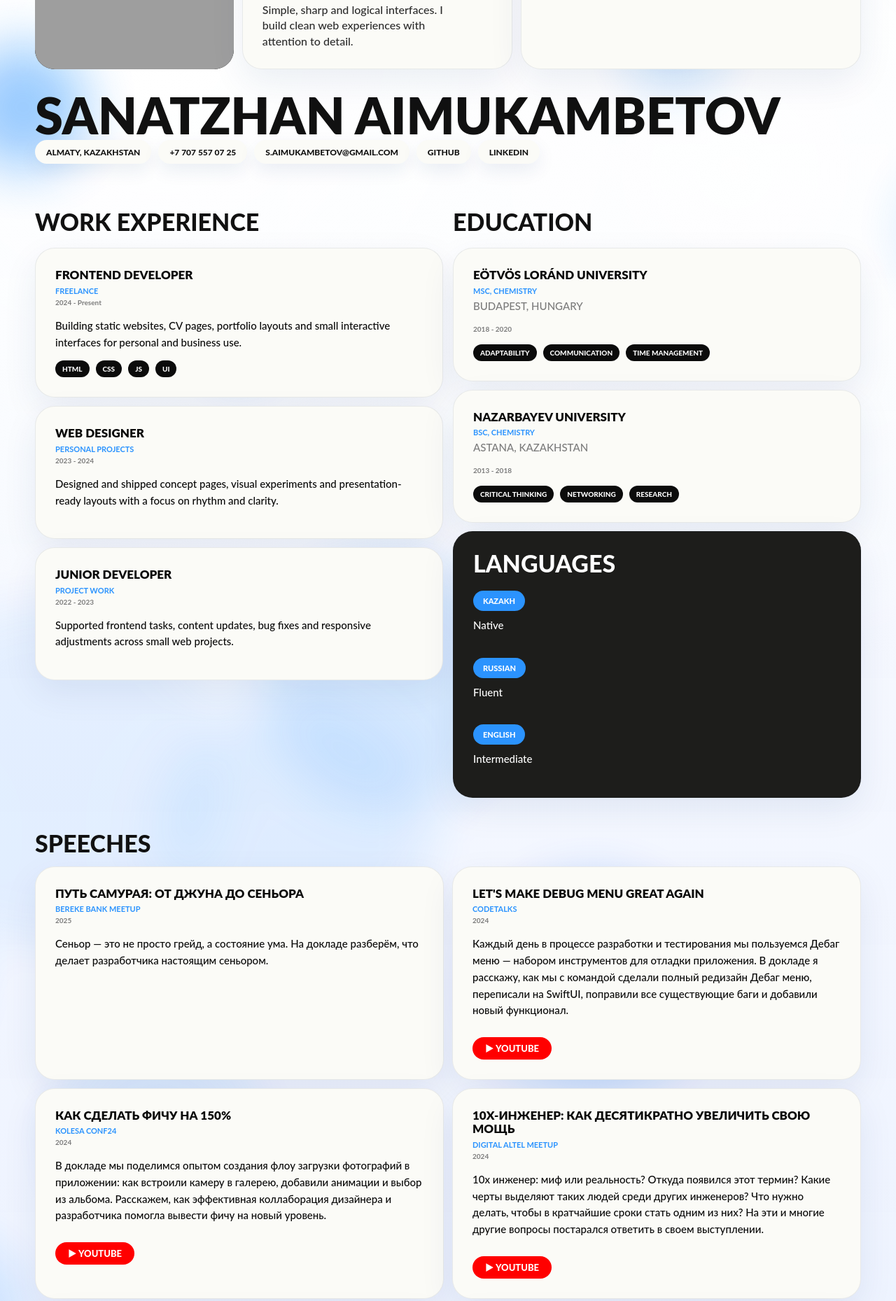
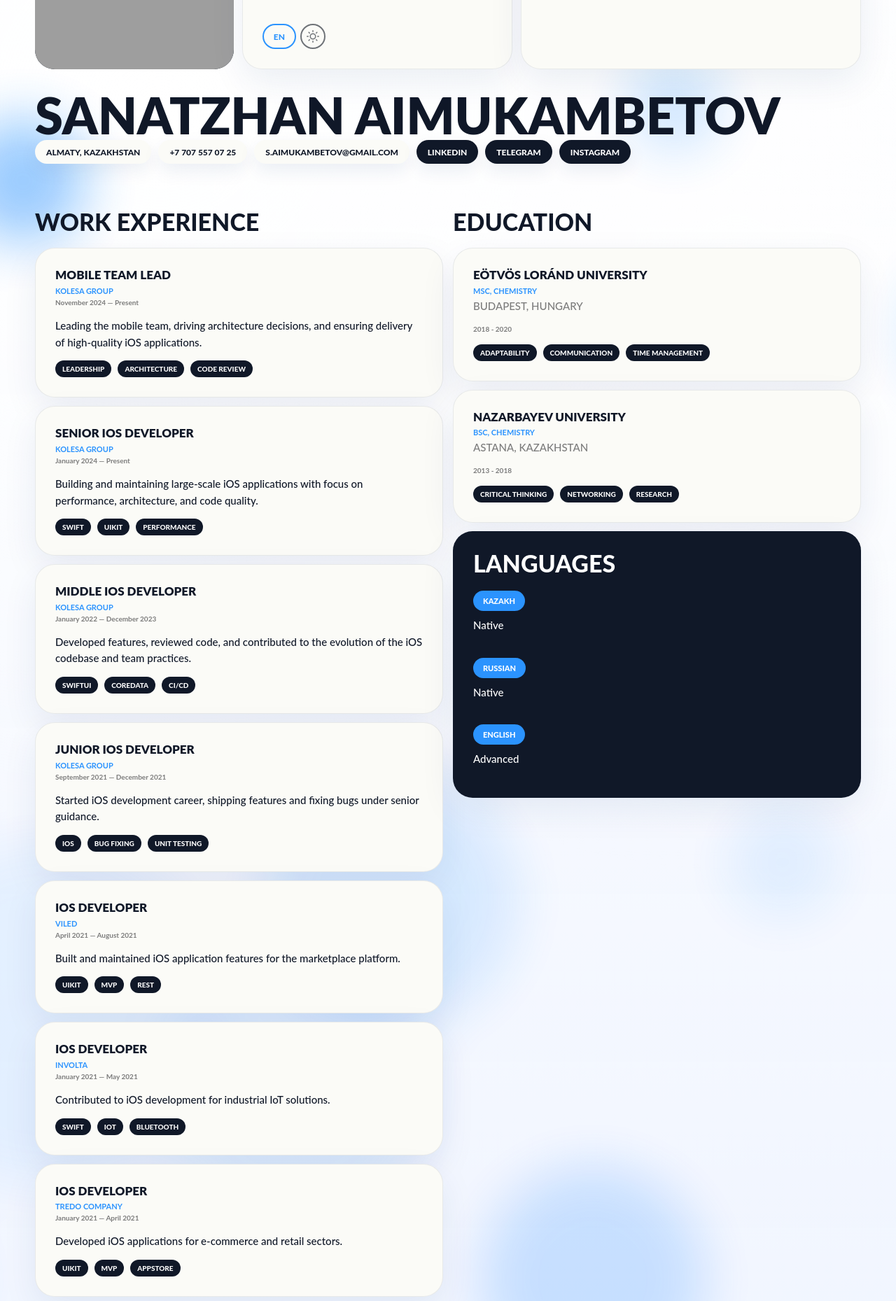
Before and after one commit to aimukambetov/cv, a plain HTML site: page index.html in a window 1280 px wide. Shown: the part 271-2130 px from the top of the page at 70% size. Drawn offline with Linux system fonts and the light colour scheme; grey boxes are pictures that could not be loaded.

Commit message:
update work experience, languages, hero description, toggle placement

```diff
--- a/index.html
+++ b/index.html
@@ -11,13 +11,6 @@
     <link rel="stylesheet" href="styles.css?v=20" />
   </head>
   <body>
-    <div class="toggle-bar">
-      <button class="lang-toggle" type="button" aria-label="Toggle language">RU</button>
-      <button class="theme-toggle" type="button" aria-label="Toggle theme">
-        <svg class="sun-icon" width="18" height="18" viewBox="0 0 24 24" fill="none" stroke="currentColor" stroke-width="2" stroke-linecap="round" stroke-linejoin="round"><circle cx="12" cy="12" r="5"/><path d="M12 1v2M12 21v2M4.22 4.22l1.42 1.42M18.36 18.36l1.42 1.42M1 12h2M21 12h2M4.22 19.78l1.42-1.42M18.36 5.64l1.42-1.42"/></svg>
-        <svg class="moon-icon" width="18" height="18" viewBox="0 0 24 24" fill="none" stroke="currentColor" stroke-width="2" stroke-linecap="round" stroke-linejoin="round" style="display:none"><path d="M21 12.79A9 9 0 1 1 11.21 3 7 7 0 0 0 21 12.79z"/></svg>
-      </button>
-    </div>
     <main class="page-shell">
       <section class="hero-grid" aria-label="Intro">
         <div class="photo-card">
@@ -26,10 +19,13 @@
 
         <article class="hero-title card light">
           <h1>Mobile<br />Team Lead</h1>
-          <p>
-            Simple, sharp and logical interfaces. I build clean web experiences
-            with attention to detail.
-          </p>
+          <div class="hero-toggles">
+            <button class="lang-toggle" type="button" aria-label="Toggle language">RU</button>
+            <button class="theme-toggle" type="button" aria-label="Toggle theme">
+              <svg class="sun-icon" width="18" height="18" viewBox="0 0 24 24" fill="none" stroke="currentColor" stroke-width="2" stroke-linecap="round" stroke-linejoin="round"><circle cx="12" cy="12" r="5"/><path d="M12 1v2M12 21v2M4.22 4.22l1.42 1.42M18.36 18.36l1.42 1.42M1 12h2M21 12h2M4.22 19.78l1.42-1.42M18.36 5.64l1.42-1.42"/></svg>
+              <svg class="moon-icon" width="18" height="18" viewBox="0 0 24 24" fill="none" stroke="currentColor" stroke-width="2" stroke-linecap="round" stroke-linejoin="round" style="display:none"><path d="M21 12.79A9 9 0 1 1 11.21 3 7 7 0 0 0 21 12.79z"/></svg>
+            </button>
+          </div>
         </article>
 
         <article class="card light hero-skills">
@@ -55,8 +51,9 @@
           <a href="https://maps.google.com/?q=Almaty" target="_blank" rel="noreferrer">Almaty, Kazakhstan</a>
           <a href="tel:+77075570725">+7 707 557 07 25</a>
           <a href="mailto:s.aimukambetov@gmail.com">s.aimukambetov@gmail.com</a>
-          <a href="https://github.com/aimukambetov" target="_blank" rel="noreferrer">GitHub</a>
-          <a href="https://linkedin.com/in/alwayswannabehappier" target="_blank" rel="noreferrer">LinkedIn</a>
+          <a class="pill-linkedin" href="https://linkedin.com/in/alwayswannabehappier" target="_blank" rel="noreferrer">LinkedIn</a>
+          <a class="pill-telegram" href="https://t.me/alwayswanna" target="_blank" rel="noreferrer">Telegram</a>
+          <a class="pill-instagram" href="https://www.instagram.com/alwayswannabehappier/" target="_blank" rel="noreferrer">Instagram</a>
         </nav>
       </header>
 
@@ -64,39 +61,87 @@
         <section class="column">
           <h3 class="outside-heading">Work Experience</h3>
           <article class="card light experience-card">
-            <h4>Frontend Developer</h4>
-            <strong>Freelance</strong>
-            <time>2024 - Present</time>
-            <p>
-              Building static websites, CV pages, portfolio layouts and small
-              interactive interfaces for personal and business use.
-            </p>
+            <h4>Mobile Team Lead</h4>
+            <strong>Kolesa Group</strong>
+            <time>November 2024 — Present</time>
+            <p>Leading the mobile team, driving architecture decisions, and ensuring delivery of high-quality iOS applications.</p>
             <div class="tag-cloud compact">
-              <span>HTML</span>
-              <span>CSS</span>
-              <span>JS</span>
-              <span>UI</span>
+              <span>Leadership</span>
+              <span>Architecture</span>
+              <span>Code Review</span>
             </div>
           </article>
 
           <article class="card light experience-card">
-            <h4>Web Designer</h4>
-            <strong>Personal Projects</strong>
-            <time>2023 - 2024</time>
-            <p>
-              Designed and shipped concept pages, visual experiments and
-              presentation-ready layouts with a focus on rhythm and clarity.
-            </p>
+            <h4>Senior iOS Developer</h4>
+            <strong>Kolesa Group</strong>
+            <time>January 2024 — Present</time>
+            <p>Building and maintaining large-scale iOS applications with focus on performance, architecture, and code quality.</p>
+            <div class="tag-cloud compact">
+              <span>Swift</span>
+              <span>UIKit</span>
+              <span>Performance</span>
+            </div>
           </article>
 
           <article class="card light experience-card">
-            <h4>Junior Developer</h4>
-            <strong>Project Work</strong>
-            <time>2022 - 2023</time>
-            <p>
-              Supported frontend tasks, content updates, bug fixes and
-              responsive adjustments across small web projects.
-            </p>
+            <h4>Middle iOS Developer</h4>
+            <strong>Kolesa Group</strong>
+            <time>January 2022 — December 2023</time>
+            <p>Developed features, reviewed code, and contributed to the evolution of the iOS codebase and team practices.</p>
+            <div class="tag-cloud compact">
+              <span>SwiftUI</span>
+              <span>CoreData</span>
+              <span>CI/CD</span>
+            </div>
+          </article>
+
+          <article class="card light experience-card">
+            <h4>Junior iOS Developer</h4>
+            <strong>Kolesa Group</strong>
+            <time>September 2021 — December 2021</time>
+            <p>Started iOS development career, shipping features and fixing bugs under senior guidance.</p>
+            <div class="tag-cloud compact">
+              <span>iOS</span>
+              <span>Bug Fixing</span>
+              <span>Unit Testing</span>
+            </div>
+          </article>
+
+          <article class="card light experience-card">
+            <h4>iOS Developer</h4>
+            <strong>VILED</strong>
+            <time>April 2021 — August 2021</time>
+            <p>Built and maintained iOS application features for the marketplace platform.</p>
+            <div class="tag-cloud compact">
+              <span>UIKit</span>
+              <span>MVP</span>
+              <span>REST</span>
+            </div>
+          </article>
+
+          <article class="card light experience-card">
+            <h4>iOS Developer</h4>
+            <strong>Involta</strong>
+            <time>January 2021 — May 2021</time>
+            <p>Contributed to iOS development for industrial IoT solutions.</p>
+            <div class="tag-cloud compact">
+              <span>Swift</span>
+              <span>IoT</span>
+              <span>Bluetooth</span>
+            </div>
+          </article>
+
+          <article class="card light experience-card">
+            <h4>iOS Developer</h4>
+            <strong>Tredo Company</strong>
+            <time>January 2021 — April 2021</time>
+            <p>Developed iOS applications for e-commerce and retail sectors.</p>
+            <div class="tag-cloud compact">
+              <span>UIKit</span>
+              <span>MVP</span>
+              <span>AppStore</span>
+            </div>
           </article>
         </section>
 
@@ -134,11 +179,11 @@
               </div>
               <div>
                 <span>Russian</span>
-                <p>Fluent</p>
+                <p>Native</p>
               </div>
               <div>
                 <span>English</span>
-                <p>Intermediate</p>
+                <p>Advanced</p>
               </div>
             </div>
           </article>
--- a/styles.css
+++ b/styles.css
@@ -1,14 +1,14 @@
 :root {
   color-scheme: light dark;
   --bg: #f3f7ff;
-  --ink: #111111;
+  --ink: #101828;
   --muted: #6f7378;
-  --line: #101010;
+  --line: #101828;
   --blue: #2B93FE;
   --blue-2: #2B93FE;
   --pale: #dfeaff;
   --paper: #fbfbf7;
-  --charcoal: #1d1d1b;
+  --charcoal: #101828;
   --radius: 28px;
   --gap: 12px;
 }
@@ -151,7 +151,8 @@ a {
 }
 
 [data-theme="dark"] .light,
-[data-theme="dark"] .photo-card {
+[data-theme="dark"] .photo-card,
+[data-theme="dark"] .pale {
   color: var(--ink);
 }
 
@@ -198,6 +199,13 @@ a {
   color: var(--ink);
 }
 
+[data-theme="dark"] .pill-linkedin,
+[data-theme="dark"] .pill-telegram,
+[data-theme="dark"] .pill-instagram {
+  background: var(--pale) !important;
+  color: var(--ink) !important;
+}
+
 @media (prefers-color-scheme: dark) {
   :root:not([data-theme="light"]) {
     --bg: #0d1117;
@@ -223,7 +231,8 @@ a {
   }
 
   :root:not([data-theme="light"]) .light,
-  :root:not([data-theme="light"]) .photo-card {
+  :root:not([data-theme="light"]) .photo-card,
+  :root:not([data-theme="light"]) .pale {
     color: var(--ink);
   }
 
@@ -269,6 +278,13 @@ a {
   :root:not([data-theme="light"]) .outside-heading {
     color: var(--ink);
   }
+
+  :root:not([data-theme="light"]) .pill-linkedin,
+  :root:not([data-theme="light"]) .pill-telegram,
+  :root:not([data-theme="light"]) .pill-instagram {
+    background: var(--pale) !important;
+    color: var(--ink) !important;
+  }
 }
 
 @media (prefers-reduced-motion: reduce) {
@@ -306,12 +322,12 @@ a {
 .light,
 .photo-card {
   background: var(--paper);
-  color: #090909;
+  color: #101828;
 }
 
 .pale {
   background: var(--pale);
-  color: #090909;
+  color: #101828;
 }
 
 .blue {
@@ -327,7 +343,7 @@ a {
 .photo-card {
   position: relative;
   grid-row: span 2;
-  background: #050505;
+  background: #101828;
   min-height: 326px;
 }
 
@@ -354,11 +370,7 @@ a {
   font-weight: 700;
 }
 
-.toggle-bar {
-  position: fixed;
-  top: 16px;
-  right: 16px;
-  z-index: 100;
+.hero-toggles {
   display: flex;
   gap: 6px;
 }
@@ -426,7 +438,7 @@ a {
 .hero-title p:last-child {
   max-width: 280px;
   margin: 0;
-  color: #2c2c2c;
+  color: #101828;
   font-size: 16px;
   line-height: 1.4;
   font-weight: 500;
@@ -473,7 +485,7 @@ a {
   position: relative;
   text-decoration: none;
   color: white;
-  background: #171515;
+  background: #101828;
 }
 
 .linkedin-card,
@@ -530,12 +542,27 @@ a {
   padding: 8px 16px;
   border-radius: 999px;
   background: var(--paper);
-  color: #111;
+  color: #101828;
   text-decoration: none;
   font-size: 12px;
   font-weight: 800;
   text-transform: uppercase;
   box-shadow: 0 10px 26px rgba(19, 53, 112, 0.08);
+}
+
+.pill-linkedin {
+  background: #101828 !important;
+  color: white !important;
+}
+
+.pill-telegram {
+  background: #101828 !important;
+  color: white !important;
+}
+
+.pill-instagram {
+  background: #101828 !important;
+  color: white !important;
 }
 
 .content-grid {
@@ -570,7 +597,7 @@ h3,
 
 .outside-heading {
   margin: 24px 0 8px;
-  color: #111;
+  color: #101828;
 }
 
 .profile-card p,
@@ -613,7 +640,7 @@ h3,
   min-height: 29px;
   padding: 7px 14px;
   border-radius: 999px;
-  background: #0b0b0b;
+  background: #101828;
   color: white;
   font-size: 11px;
   font-weight: 800;
@@ -699,24 +726,24 @@ h3,
   background:
     linear-gradient(90deg, transparent 0 44%, #2B93FE 44% 56%, transparent 56%),
     radial-gradient(circle at 68% 33%, #2B93FE 0 12%, transparent 12.5%),
-    linear-gradient(135deg, #111 0 0) 38% 68% / 44px 8px no-repeat,
-    linear-gradient(45deg, #111 0 0) 70% 70% / 52px 8px no-repeat,
+    linear-gradient(135deg, #101828 0 0) 38% 68% / 44px 8px no-repeat,
+    linear-gradient(45deg, #101828 0 0) 70% 70% / 52px 8px no-repeat,
     #eef4ff;
 }
 
 .study-art {
   background:
     radial-gradient(circle at 58% 34%, #2B93FE 0 13%, transparent 13.5%),
-    linear-gradient(160deg, #111 0 0) 44% 66% / 72px 10px no-repeat,
+    linear-gradient(160deg, #101828 0 0) 44% 66% / 72px 10px no-repeat,
     linear-gradient(20deg, #2B93FE 0 0) 68% 72% / 44px 10px no-repeat,
     #eef4ff;
 }
 
 .explore-art {
   background:
-    radial-gradient(circle at 45% 31%, #111 0 12%, transparent 12.5%),
+    radial-gradient(circle at 45% 31%, #101828 0 12%, transparent 12.5%),
     linear-gradient(120deg, #2B93FE 0 0) 54% 58% / 70px 10px no-repeat,
-    linear-gradient(110deg, #111 0 0) 42% 76% / 58px 10px no-repeat,
+    linear-gradient(110deg, #101828 0 0) 42% 76% / 58px 10px no-repeat,
     #eef4ff;
 }
 
@@ -724,7 +751,7 @@ h3,
   min-height: 178px;
   background:
     radial-gradient(circle at 85% 22%, rgba(43, 147, 254, 0.9) 0 34px, transparent 35px),
-    linear-gradient(125deg, var(--charcoal), #151515);
+    linear-gradient(125deg, var(--charcoal), #101828);
 }
 
 .youtube-btn {
@@ -799,7 +826,8 @@ h3,
   }
 
   .hero-grid,
-  .content-grid {
+  .content-grid,
+  .speeches-grid {
     grid-template-columns: 1fr;
   }
 
@@ -871,7 +899,7 @@ h3,
 
   .bottom-button,
   .icon-button,
-  .toggle-bar {
+  .hero-toggles {
     display: none;
   }
 }
```
